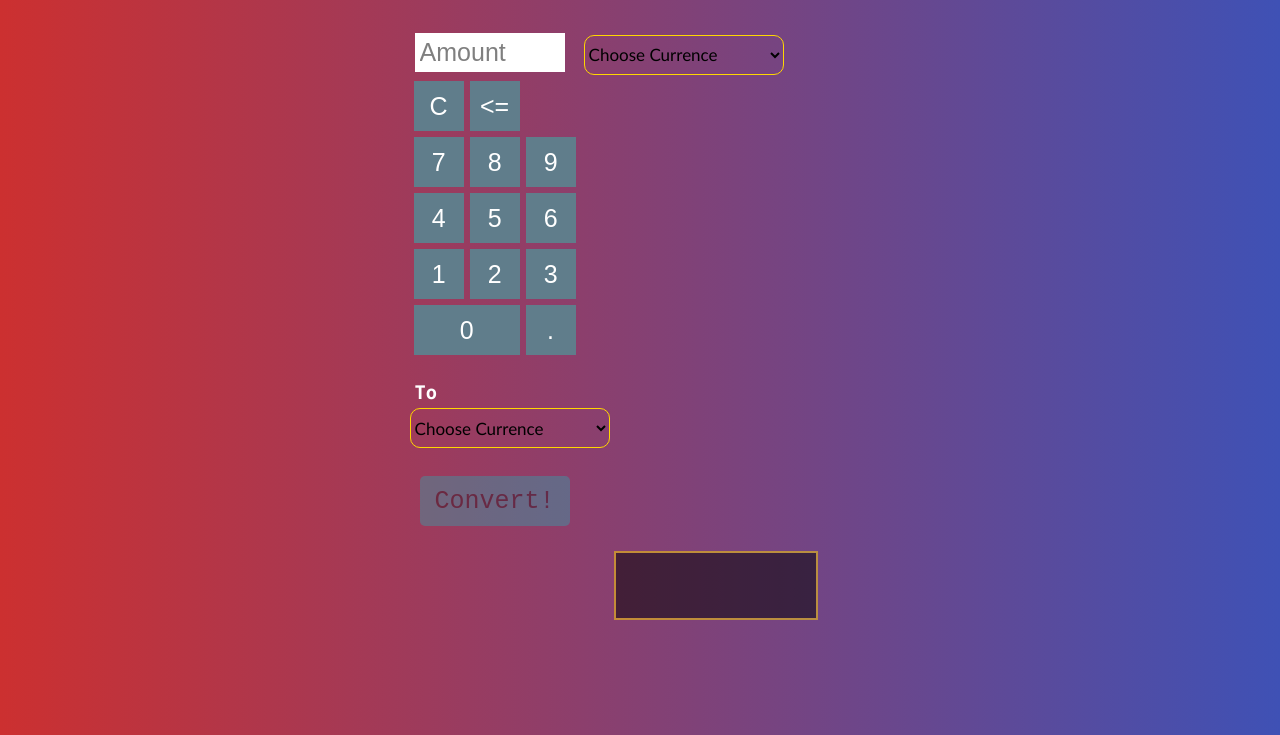
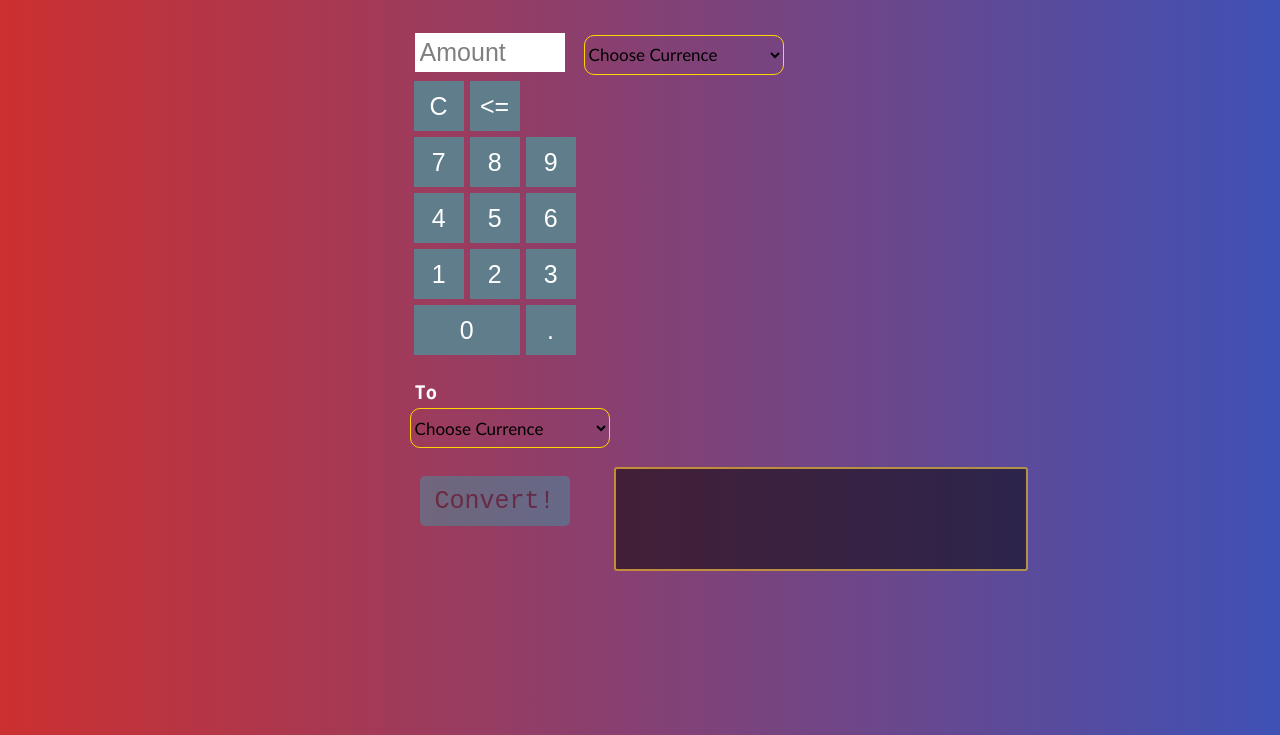
Before and after one commit to patrick-paul/Currecny-Exchanger, a plain HTML site: page index.html in a window 1280 px wide. Shown: the part 65-800 px from the top of the page. Drawn offline with Linux system fonts and the light colour scheme.

Commit message:
Update index.css

```diff
--- a/css/index.css
+++ b/css/index.css
@@ -1,3 +1,4 @@
+
 * {
   margin: 0;
   padding: 0;
@@ -159,15 +160,16 @@ option {
 }
 #results {
   border: 2px solid gold;
-  height: 65px;
-  width: 200px;
+  padding: 30px;
+  border-radius: 3px;
+  height: 40px;
+  width: 350px;
   position: absolute;
-  top: 110%;
+  top: 95%;
   left: 40%;
   background: #000;
   opacity: 0.5;
   font-family: Trebuchet MS;
-  text-align: center;
   font-size: 25px;
   color: gold;
 }
```
